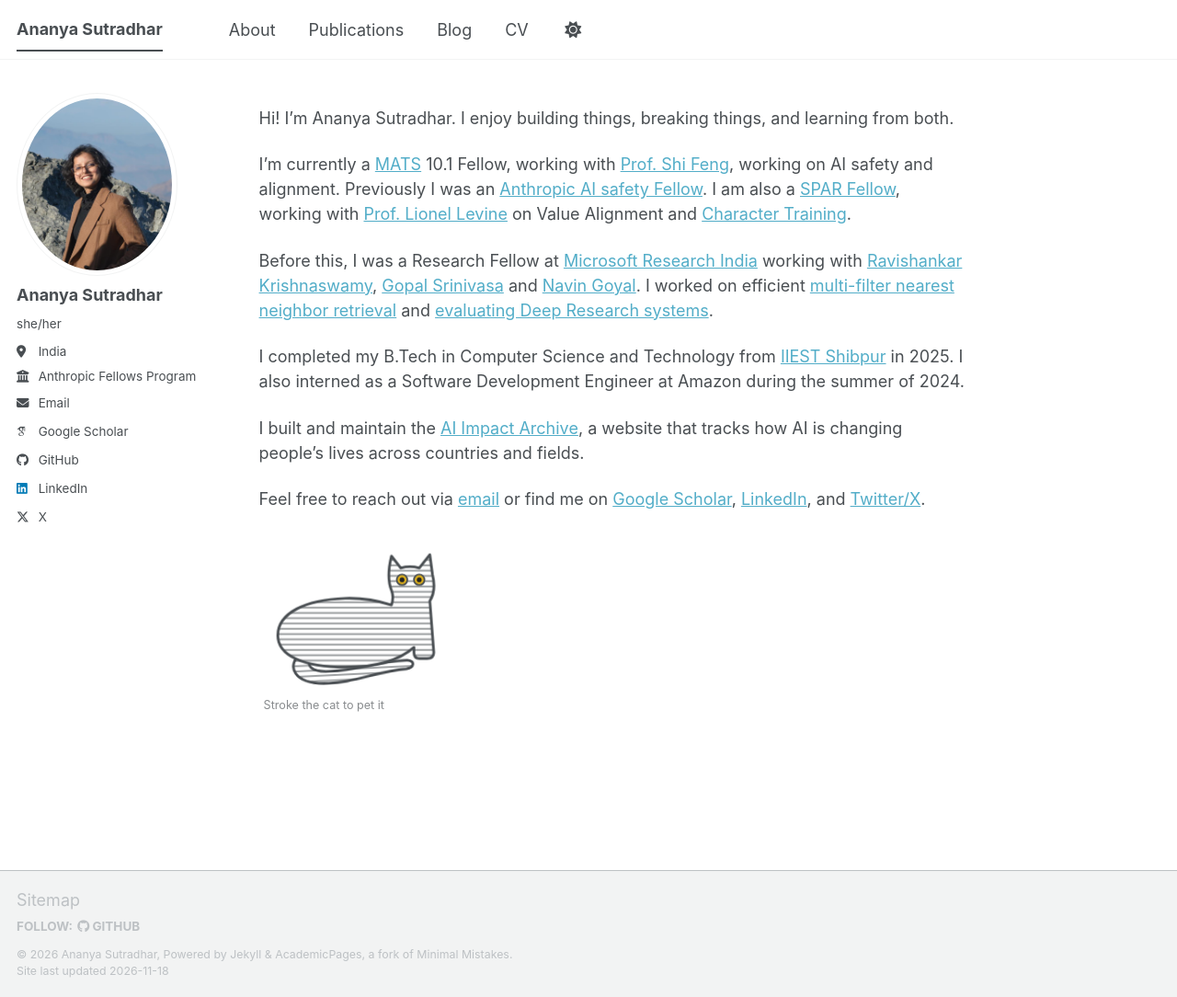
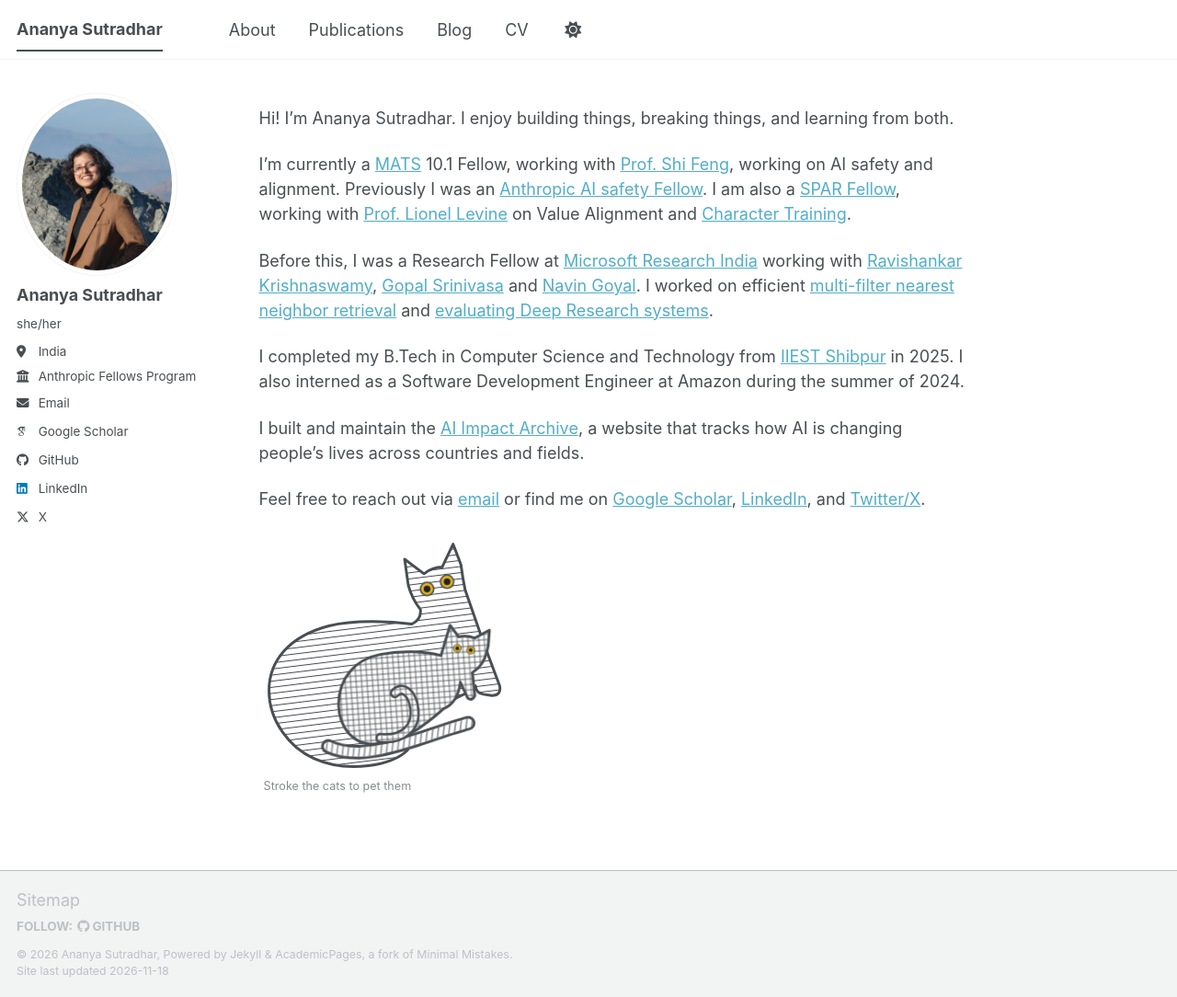
Before and after one commit to sdananya/sdananya.github.io, a Jekyll site: the page built from _pages/about.md, in a window 1280 px wide and 1084 px high. Shown: the whole window at 92% size. Built offline with Jekyll 4.4.1, drawn with Linux system fonts in a browser that asks for light colours; some web fonts are replaced; a script bundle is joined from its source files by our own code; library files that are not in the unit come from our copies.

Commit message:
Retrace cat from the drawing, add kitten and doodle hearts
Co-Authored-By: Claude Fable 5.2 <noreply@anthropic.com>
Claude-Session: https://claude.ai/code/session_01KF6ojBXfebxYBrrmqpbjn1

```diff
--- a/_includes/pet-cat.html
+++ b/_includes/pet-cat.html
@@ -1,43 +1,50 @@
 <div class="pet-cat" id="pet-cat">
 <style>
-.pet-cat{position:relative;width:230px;max-width:70%;margin:1.5em 0 0;color:var(--global-text-color,#222);user-select:none;-webkit-user-select:none}
+.pet-cat{position:relative;width:270px;max-width:70%;margin:1.5em 0 0;color:var(--global-text-color,#222);user-select:none;-webkit-user-select:none}
 .pet-cat svg{display:block;width:100%;height:auto;overflow:visible;cursor:grab;touch-action:pan-y}
-.pet-cat .pc-ink{fill:none;stroke:currentColor;stroke-width:4;stroke-linejoin:round;stroke-linecap:round}
+.pet-cat .pc-ink{fill:none;stroke:currentColor;stroke-width:4.5;stroke-linejoin:round;stroke-linecap:round}
 .pet-cat .pc-paper{fill:var(--global-bg-color,#fff);stroke:none}
-.pet-cat .pc-stripes{fill:url(#pc-lines);stroke:none}
-.pet-cat .pc-tail{transform-origin:70px 190px;animation:pc-swish 3.2s ease-in-out infinite}
-.pet-cat .pc-eyes{transform-origin:228px 66px;animation:pc-blink 5.5s infinite}
-.pet-cat .pc-body{transform-origin:150px 200px}
+.pet-cat .pc-band{fill:none;stroke-linecap:round}
+.pet-cat .pc-paperline{stroke:var(--global-bg-color,#fff)}
+.pet-cat .pc-tail{transform-origin:214px 662px;animation:pc-swish 3.2s ease-in-out infinite}
+.pet-cat .pc-eye{transform-box:fill-box;transform-origin:center;animation:pc-blink 5.5s infinite}
+.pet-cat .pc-body{transform-origin:300px 690px}
 .pet-cat.purring .pc-body{animation:pc-wiggle .32s ease-in-out infinite}
-.pet-cat.purring .pc-eyes{animation:none;transform:scaleY(.12)}
+.pet-cat.purring .pc-eye{animation:none;transform:scaleY(.12)}
 .pet-cat.purring .pc-tail{animation-duration:.9s}
 .pet-cat .pc-count{font-size:.7em;opacity:.65;margin:.2em 0 0 .4em;min-height:1.4em}
-.pet-cat .pc-heart{position:absolute;pointer-events:none;color:#d9534f;font-size:16px;line-height:1;animation:pc-float 1.1s ease-out forwards}
-@keyframes pc-swish{0%,100%{transform:rotate(0)}50%{transform:rotate(-7deg)}}
+.pet-cat .pc-heart{position:absolute;pointer-events:none;color:#d9532c;line-height:0;animation:pc-float 1.3s ease-out forwards}
+@keyframes pc-swish{0%,100%{transform:rotate(0)}50%{transform:rotate(-4deg)}}
 @keyframes pc-blink{0%,92%,100%{transform:scaleY(1)}95%,97%{transform:scaleY(.1)}}
 @keyframes pc-wiggle{0%,100%{transform:rotate(0)}25%{transform:rotate(-1.2deg)}75%{transform:rotate(1.2deg)}}
-@keyframes pc-float{0%{opacity:0;transform:translate(-50%,0) scale(.5)}20%{opacity:1}100%{opacity:0;transform:translate(-50%,-55px) scale(1.2)}}
-@media (prefers-reduced-motion:reduce){.pet-cat .pc-tail,.pet-cat .pc-eyes,.pet-cat.purring .pc-body{animation:none}}
+@keyframes pc-float{0%{opacity:0;transform:translate(-50%,0) rotate(var(--r)) scale(.5)}20%{opacity:1}100%{opacity:0;transform:translate(calc(-50% + var(--dx)),-60px) rotate(var(--r)) scale(1.15)}}
+@media (prefers-reduced-motion:reduce){.pet-cat .pc-tail,.pet-cat .pc-eye,.pet-cat.purring .pc-body{animation:none}}
 </style>
-<svg viewBox="0 0 320 240" role="img" aria-label="A striped cat, drawn by Ananya. Stroke it to pet it." tabindex="0">
+<svg viewBox="100 315 410 395" role="img" aria-label="A striped cat and her kitten, drawn by Ananya. Stroke them to pet them." tabindex="0">
 <defs>
-<pattern id="pc-lines" width="8" height="8" patternUnits="userSpaceOnUse"><line x1="0" y1="4" x2="8" y2="4" stroke="currentColor" stroke-width="1.5"/></pattern>
+<pattern id="pc-lines" width="10" height="10" patternUnits="userSpaceOnUse" patternTransform="rotate(-7)"><line x1="0" y1="5" x2="10" y2="5" stroke="currentColor" stroke-width="1.6"/></pattern>
+<pattern id="pc-bars" width="9" height="9" patternUnits="userSpaceOnUse" patternTransform="rotate(8)"><line x1="4.5" y1="0" x2="4.5" y2="9" stroke="currentColor" stroke-width="1.6"/></pattern>
+<pattern id="pc-grid" width="9" height="9" patternUnits="userSpaceOnUse" patternTransform="rotate(-4)"><path d="M0 4.5H9M4.5 0V9" stroke="currentColor" stroke-width="1.3" fill="none"/></pattern>
 </defs>
+<g class="pc-body">
+<path class="pc-paper" d="M340 353 L372 377 Q386 366 402 366 L420 328 L433 362 Q436 385 440 404 L470 490 L497 562 Q500 578 484 578 L470 576 Q458 574 457 562 L440 575 L395 597 L342 646 L345 668 Q325 688 280 694 Q230 700 190 682 C150 664 116 620 116 570 C116 520 150 480 215 463 C260 452 320 456 352 460 Q368 452 366 436 Q352 418 346 396 Z"/>
+<path fill="url(#pc-lines)" d="M340 353 L372 377 Q386 366 402 366 L420 328 L433 362 Q436 385 440 404 L470 490 L497 562 Q500 578 484 578 L470 576 Q458 574 457 562 L440 575 L395 597 L342 646 L345 668 Q325 688 280 694 Q230 700 190 682 C150 664 116 620 116 570 C116 520 150 480 215 463 C260 452 320 456 352 460 Q368 452 366 436 Q352 418 346 396 Z"/>
+<path class="pc-ink" d="M340 353 L372 377 Q386 366 402 366 L420 328 L433 362 Q436 385 440 404 L470 490 L497 562 Q500 578 484 578 L470 576 Q458 574 457 562 L440 575 L395 597 L342 646 L345 668 Q325 688 280 694 Q230 700 190 682 C150 664 116 620 116 570 C116 520 150 480 215 463 C260 452 320 456 352 460 Q368 452 366 436 Q352 418 346 396 Z"/>
+<g class="pc-eye"><circle cx="377" cy="402" r="11" fill="#e0b21c" stroke="currentColor" stroke-width="2.4"/><circle class="pc-pupil" data-k="1" cx="377" cy="402" r="5.5" fill="#222"/></g>
+<g class="pc-eye"><circle cx="410" cy="390" r="11" fill="#e0b21c" stroke="currentColor" stroke-width="2.4"/><circle class="pc-pupil" data-k="1" cx="410" cy="390" r="5.5" fill="#222"/></g>
 <g class="pc-tail">
-<path class="pc-paper" d="M62 178 C40 196 52 222 96 224 C140 226 176 210 222 208 C234 207 236 196 224 195 C180 194 142 208 100 206 C78 205 70 196 80 186 Z"/>
-<path class="pc-stripes" d="M62 178 C40 196 52 222 96 224 C140 226 176 210 222 208 C234 207 236 196 224 195 C180 194 142 208 100 206 C78 205 70 196 80 186 Z"/>
-<path class="pc-ink" d="M62 178 C40 196 52 222 96 224 C140 226 176 210 222 208 C234 207 236 196 224 195 C180 194 142 208 100 206 C78 205 70 196 80 186"/>
+<path class="pc-band" stroke="currentColor" stroke-width="24" d="M214 662 C255 684 315 668 360 655 C400 643 428 634 446 630"/>
+<path class="pc-band pc-paperline" stroke-width="15" d="M214 662 C255 684 315 668 360 655 C400 643 428 634 446 630"/>
+<path class="pc-band" stroke="url(#pc-bars)" stroke-width="15" d="M214 662 C255 684 315 668 360 655 C400 643 428 634 446 630"/>
 </g>
-<g class="pc-body">
-<path class="pc-paper" d="M200 30 L214 48 Q228 44 242 48 L258 28 L262 58 Q268 82 258 98 L262 150 L264 176 Q264 185 254 185 L242 185 Q234 185 234 176 L234 168 Q200 198 130 198 C66 198 28 180 28 150 C28 116 70 96 130 94 C160 93 184 99 200 104 Q204 92 200 82 Q192 62 200 30 Z"/>
-<path class="pc-stripes" d="M200 30 L214 48 Q228 44 242 48 L258 28 L262 58 Q268 82 258 98 L262 150 L264 176 Q264 185 254 185 L242 185 Q234 185 234 176 L234 168 Q200 198 130 198 C66 198 28 180 28 150 C28 116 70 96 130 94 C160 93 184 99 200 104 Q204 92 200 82 Q192 62 200 30 Z"/>
-<path class="pc-ink" d="M200 30 L214 48 Q228 44 242 48 L258 28 L262 58 Q268 82 258 98 L262 150 L264 176 Q264 185 254 185 L242 185 Q234 185 234 176 L234 168 Q200 198 130 198 C66 198 28 180 28 150 C28 116 70 96 130 94 C160 93 184 99 200 104 Q204 92 200 82 Q192 62 200 30 Z"/>
-<g class="pc-eyes">
-<circle cx="216" cy="66" r="8" fill="#e0b21c" stroke="currentColor" stroke-width="2.5"/>
-<circle cx="242" cy="66" r="8" fill="#e0b21c" stroke="currentColor" stroke-width="2.5"/>
-<circle class="pc-pupil" cx="216" cy="66" r="3.6" fill="#222"/>
-<circle class="pc-pupil" cx="242" cy="66" r="3.6" fill="#222"/>
-</g>
+<path class="pc-paper" d="M415 462 L429 481 Q442 478 456 483 L480 470 L478 496 Q474 520 462 532 L452 540 L456 578 Q452 588 444 582 L432 556 Q428 590 404 600 Q380 622 350 641 Q325 656 290 658 C255 660 232 630 231 595 C230 550 258 518 300 510 C335 503 375 505 400 512 Z"/>
+<path fill="url(#pc-grid)" d="M415 462 L429 481 Q442 478 456 483 L480 470 L478 496 Q474 520 462 532 L452 540 L456 578 Q452 588 444 582 L432 556 Q428 590 404 600 Q380 622 350 641 Q325 656 290 658 C255 660 232 630 231 595 C230 550 258 518 300 510 C335 503 375 505 400 512 Z"/>
+<path class="pc-ink" d="M415 462 L429 481 Q442 478 456 483 L480 470 L478 496 Q474 520 462 532 L452 540 L456 578 Q452 588 444 582 L432 556 Q428 590 404 600 Q380 622 350 641 Q325 656 290 658 C255 660 232 630 231 595 C230 550 258 518 300 510 C335 503 375 505 400 512 Z"/>
+<path class="pc-band" stroke="currentColor" stroke-width="17" d="M300 648 C340 652 360 628 356 600 C353 574 336 560 324 574"/>
+<path class="pc-band pc-paperline" stroke-width="9" d="M300 648 C340 652 360 628 356 600 C353 574 336 560 324 574"/>
+<path class="pc-band" stroke="url(#pc-grid)" stroke-width="9" d="M300 648 C340 652 360 628 356 600 C353 574 336 560 324 574"/>
+<g class="pc-eye"><circle cx="427" cy="500" r="6.5" fill="#e0b21c" stroke="currentColor" stroke-width="1.3"/><circle class="pc-pupil" data-k="0.55" cx="427" cy="500" r="3.2" fill="#222"/></g>
+<g class="pc-eye"><circle cx="449" cy="503" r="6.5" fill="#e0b21c" stroke="currentColor" stroke-width="1.3"/><circle class="pc-pupil" data-k="0.55" cx="449" cy="503" r="3.2" fill="#222"/></g>
 </g>
 </svg>
 <div class="pc-count" aria-live="polite"></div>
@@ -47,18 +54,21 @@ var box=document.getElementById('pet-cat');if(!box)return;
 var svg=box.querySelector('svg'),pupils=box.querySelectorAll('.pc-pupil'),label=box.querySelector('.pc-count');
 var KEY='petCatCount',count=0,dist=0,last=null,timer=null;
 try{count=parseInt(localStorage.getItem(KEY),10)||0}catch(e){}
-function show(){label.textContent=count?('You have petted this cat '+count+(count===1?' time':' times')):'Stroke the cat to pet it'}
-function heart(x,y){var h=document.createElement('span');h.className='pc-heart';h.textContent='♥';h.style.left=x+'px';h.style.top=y+'px';box.appendChild(h);h.addEventListener('animationend',function(){h.remove()})}
+function show(){label.textContent=count?('You have petted these cats '+count+(count===1?' time':' times')):'Stroke the cats to pet them'}
+function heart(x,y){var h=document.createElement('span');h.className='pc-heart';
+h.innerHTML='<svg viewBox="0 0 24 24" width="100%" height="100%" fill="none" stroke="currentColor" stroke-linecap="round" stroke-linejoin="round"><path stroke-width="1.9" d="M12.2 20.6 C6.2 15.6 2.8 11.4 3.9 7.4 C5 3.8 9.6 3.4 12 7.6 C14.2 3 19.6 3.3 20.6 7.1 C21.6 11.2 17.2 15.4 11.6 20.9"/><path stroke-width="1.1" d="M6 8.6 L10.4 8 M14 8 L19.4 7.4 M5.2 11.6 L19.6 10.4 M7.6 14.6 L17.6 13.6 M10.4 17.4 L15 16.9"/></svg>';
+var sz=16+Math.random()*12;h.style.width=h.style.height=sz+'px';h.style.left=x+'px';h.style.top=y+'px';h.style.setProperty('--r',(Math.random()*40-20).toFixed(0)+'deg');h.style.setProperty('--dx',(Math.random()*30-15).toFixed(0)+'px');
+box.appendChild(h);h.addEventListener('animationend',function(){h.remove()})}
 function purr(){box.classList.add('purring');clearTimeout(timer);timer=setTimeout(function(){box.classList.remove('purring')},700)}
 function pet(x,y){count++;try{localStorage.setItem(KEY,count)}catch(e){}show();heart(x,y);purr()}
 function local(e){var r=box.getBoundingClientRect();return{x:e.clientX-r.left,y:e.clientY-r.top}}
-svg.addEventListener('pointermove',function(e){var p=local(e);if(last){dist+=Math.abs(p.x-last.x)+Math.abs(p.y-last.y);purr()}last=p;if(dist>140){dist=0;pet(p.x,p.y-10)}});
+svg.addEventListener('pointermove',function(e){var p=local(e);if(last){dist+=Math.abs(p.x-last.x)+Math.abs(p.y-last.y);purr()}last=p;if(dist>90){dist=0;pet(p.x,p.y-10)}});
 svg.addEventListener('pointerleave',function(){last=null});
 svg.addEventListener('click',function(e){var p=local(e);pet(p.x,p.y-10)});
 svg.addEventListener('keydown',function(e){if(e.key==='Enter'||e.key===' '){e.preventDefault();pet(box.offsetWidth*.7,20)}});
-document.addEventListener('pointermove',function(e){var r=svg.getBoundingClientRect(),s=r.width/320;
-var cx=r.left+229*s,cy=r.top+66*s,dx=e.clientX-cx,dy=e.clientY-cy,d=Math.sqrt(dx*dx+dy*dy)||1,m=Math.min(3.4,d/40);
-for(var i=0;i<pupils.length;i++)pupils[i].setAttribute('transform','translate('+(dx/d*m).toFixed(2)+' '+(dy/d*m).toFixed(2)+')')});
+document.addEventListener('pointermove',function(e){var r=svg.getBoundingClientRect(),s=r.width/410;
+var cx=r.left+293*s,cy=r.top+81*s,dx=e.clientX-cx,dy=e.clientY-cy,d=Math.sqrt(dx*dx+dy*dy)||1,m=Math.min(4.5,d/30);
+for(var i=0;i<pupils.length;i++)pupils[i].setAttribute('transform','translate('+(dx/d*m*pupils[i].dataset.k).toFixed(2)+' '+(dy/d*m*pupils[i].dataset.k).toFixed(2)+')')});
 show();
 })();
 </script>
```
